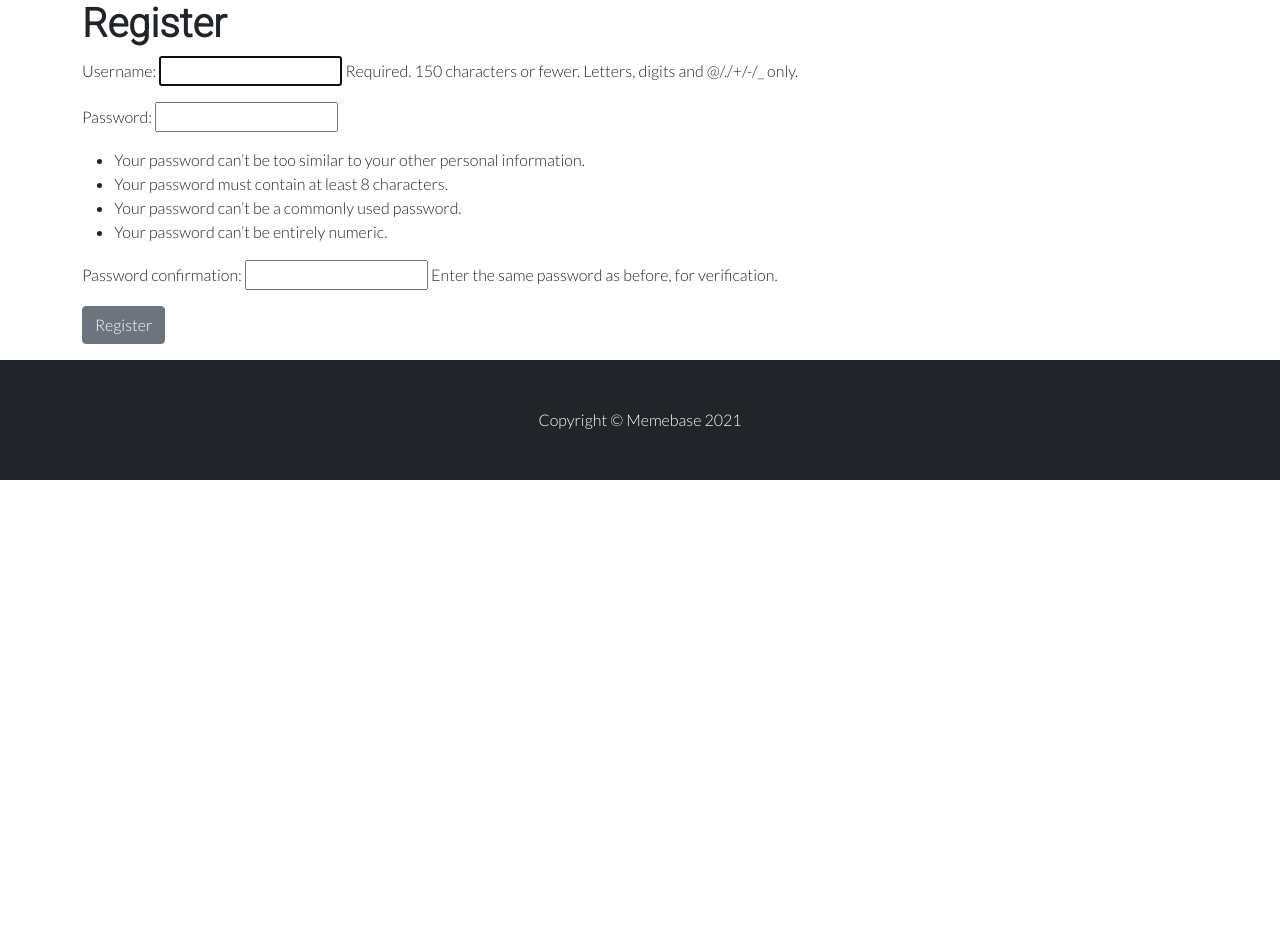
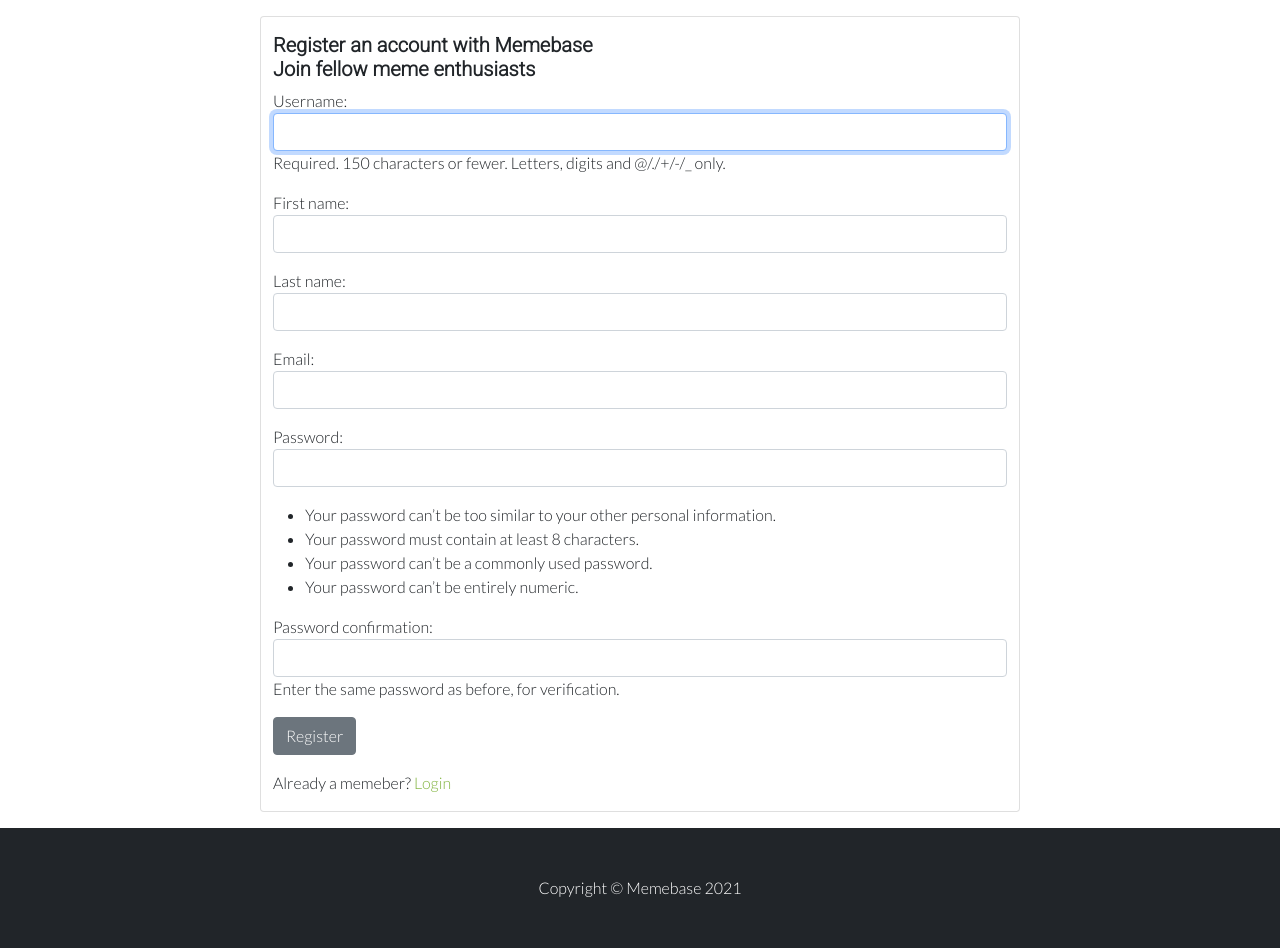
Before and after one commit to dhowai/portfolio-4-meme-blog, a Django app: page /members/register/ in a window 1280 px wide. Shown: the part 56-1004 px from the top of the page. Before the commit the page ends 536 px from the top, so only its background shows below. Run offline with Django 3.2, Linux system fonts and the light colour scheme; data that the repository does not hold is empty.

Commit message:
Change structure for register page

```diff
--- /dev/null
+++ b/members/forms.py
@@ -0,0 +1,20 @@
+from django.contrib.auth.forms import UserCreationForm
+from django.contrib.auth.models import User
+from django import forms
+
+class RegisterForm(UserCreationForm):
+    email = forms.EmailField(widget=forms.EmailInput(attrs={'class': 'form-control'}))
+    first_name = forms.CharField(max_length=100, widget=forms.TextInput(attrs={'class': 'form-control'}))
+    last_name = forms.CharField(max_length=100, widget=forms.TextInput(attrs={'class': 'form-control'}))
+
+    class Meta:
+        model = User
+        fields = ('username', 'first_name', 'last_name', 'email', 'password1', 'password2')
+
+
+    def __init__(self, *args, **kwargs):
+        super(RegisterForm, self).__init__(*args, **kwargs)
+
+        self.fields['username'].widget.attrs['class'] = 'form-control'
+        self.fields['password1'].widget.attrs['class'] = 'form-control'
+        self.fields['password2'].widget.attrs['class'] = 'form-control'
--- a/members/views.py
+++ b/members/views.py
@@ -1,10 +1,10 @@
 from django.shortcuts import render
 from django.views import generic
-from django.contrib.auth.forms import UserCreationForm
 from django.urls import reverse_lazy
+from .forms import RegisterForm
 
 
 class UserRegisterView(generic.CreateView):
-    form_class = UserCreationForm
+    form_class = RegisterForm
     template_name = 'registration/register.html'
     success_url = reverse_lazy('login')
--- a/templates/registration/register.html
+++ b/templates/registration/register.html
@@ -4,12 +4,13 @@
 {% block content %}
 <div class="container">
     <div class="row">
-        <h1>Register</h1>
-        <div class="mb-3">
+        <div class="col-md-8 mt-3 mb-3 offset-md-2 card">
             <form method="POST">
+                <h5 class="mt-3">Register an account with Memebase <br> Join fellow meme enthusiasts</h5>
                 {% csrf_token %}
                 {{ form.as_p }}
-                <button class="btn btn-secondary">Register</button>
+                <button class="btn btn-secondary mb-3">Register</button>
+                <p>Already a memeber? <a href="{% url 'login' %}">Login</a></p>
             </form>
         </div>
     </div>
```
